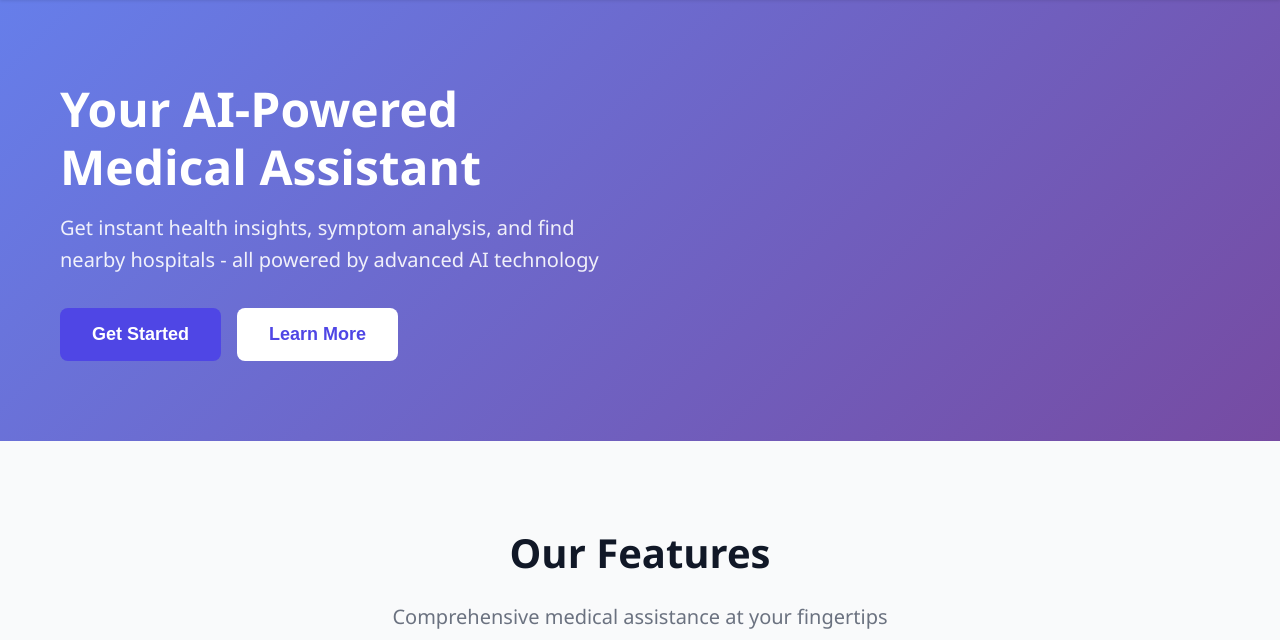
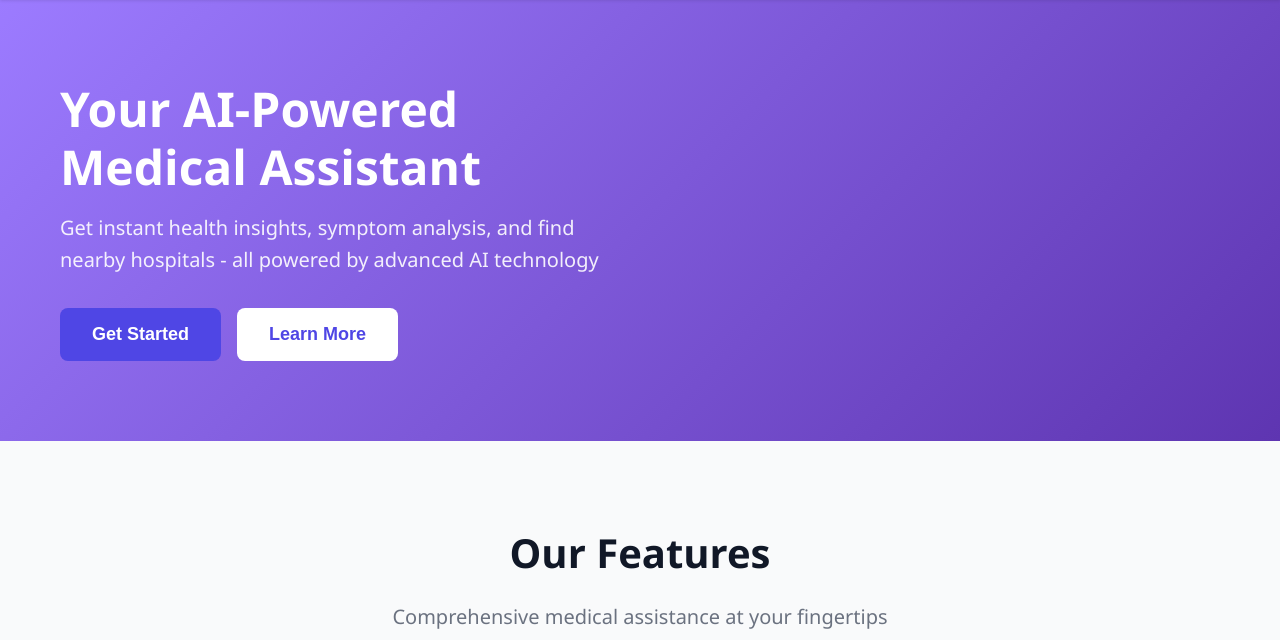
Before and after one commit to rohillamanas06-commits/MedMate---AI-Health-Assistant, a Flask app: page / in a window 1280 px wide. Shown: the part 70-710 px from the top of the page. Run offline with Flask 3, Linux system fonts and the light colour scheme.

Commit message:
Update hero section gradient to a more aesthetic purple color scheme

```diff
--- a/static/css/style.css
+++ b/static/css/style.css
@@ -96,7 +96,7 @@ body {
 /* Hero Section */
 .hero {
     padding: 5rem 0;
-    background: linear-gradient(135deg, #667eea 0%, #764ba2 100%);
+    background: linear-gradient(135deg, #9c7bff 0%, #5e35b1 100%);
     color: white;
     transition: all 0.3s ease;
 }
```
